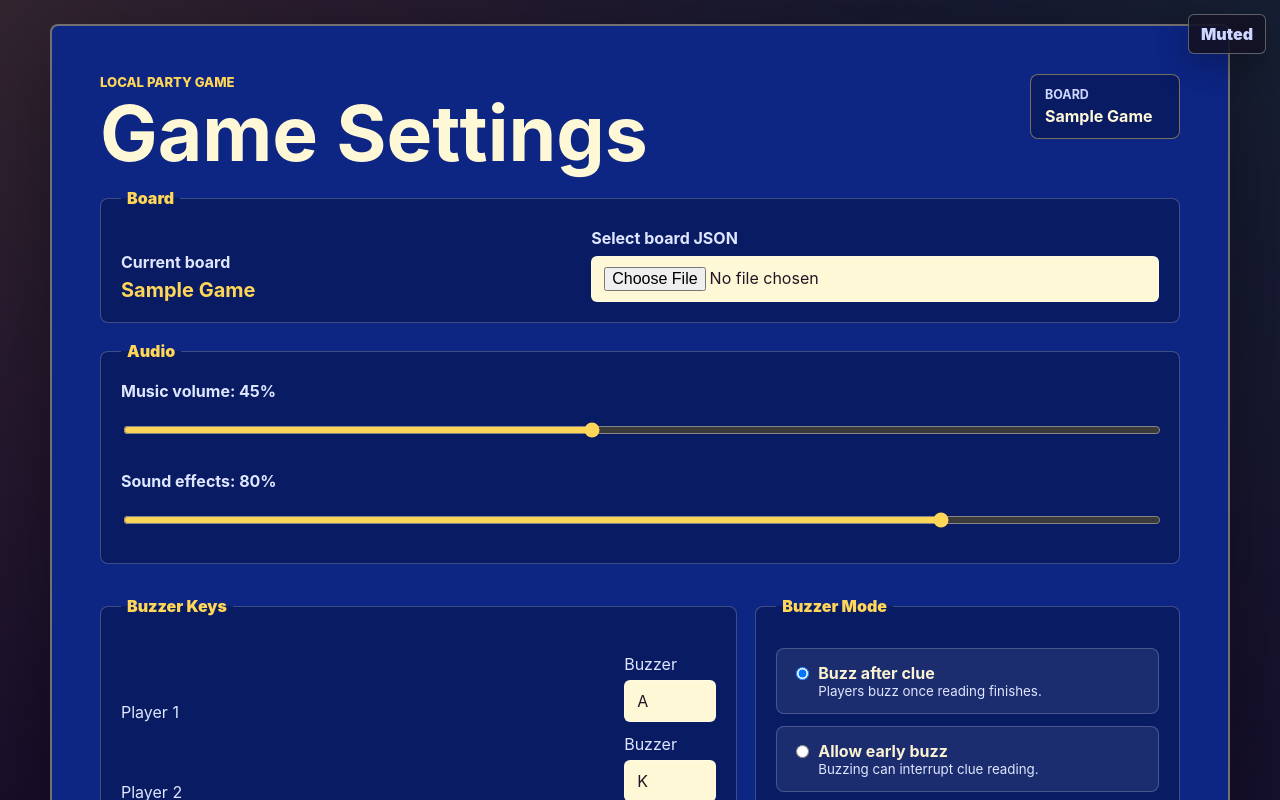
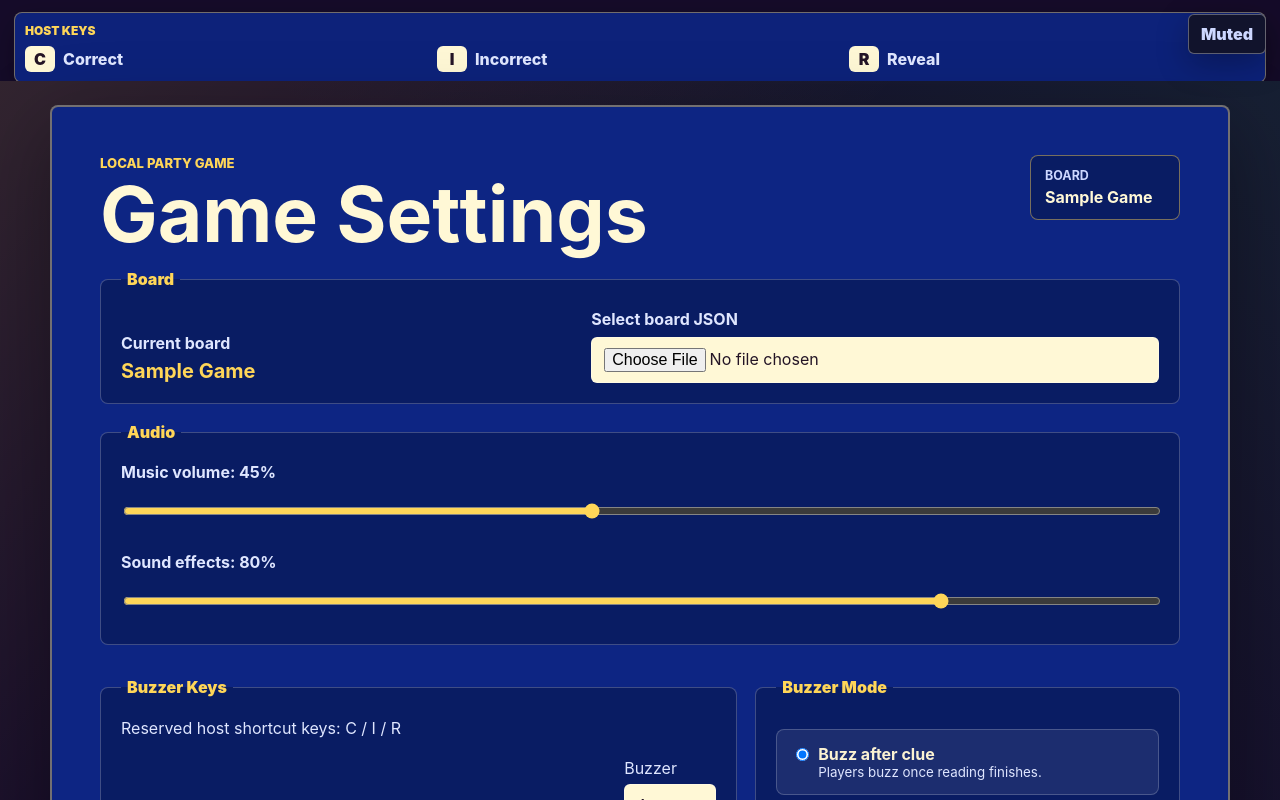
Before and after one commit to sukritganesh/Jeopardy, a React (Vite) app: page / in a window 1280 px wide. Both pictures are taken after a click on the button "Settings". Shown: the top 800 px of the page. Built offline with nearby package versions, Linux system fonts and the light colour scheme.

Commit message:
Added key legend, checks that buzzer keys are unique.

```diff
--- a/src/App.tsx
+++ b/src/App.tsx
@@ -6,6 +6,7 @@ import { FinalJeopardyClueScreen } from './components/FinalJeopardyClueScreen';
 import { FinalJeopardyWagerScreen } from './components/FinalJeopardyWagerScreen';
 import { FinalStandingsScreen } from './components/FinalStandingsScreen';
 import { RoundTransitionScreen } from './components/RoundTransitionScreen';
+import { ShortcutLegend } from './components/ShortcutLegend';
 import { SetupScreen } from './components/SetupScreen';
 import { GameAudio } from './game/audio';
 import { loadBoard } from './game/boardLoader';
@@ -16,6 +17,7 @@ import {
   type FinalWagers,
   getFinalJeopardyPlayers,
 } from './game/finalJeopardy';
+import { getBuzzerKeyProblems, isEditableKeyboardTarget, normalizeKeyboardKey } from './game/keyboard';
 import { getLowestScoringPlayer, isRoundComplete } from './game/rounds';
 import { loadSettings } from './game/settingsLoader';
 import { speakClue, stopSpeech } from './game/speech';
@@ -250,11 +252,15 @@ function App() {
         return;
       }
 
-      const key = event.key.toUpperCase();
+      if (isEditableKeyboardTarget(event.target)) {
+        return;
+      }
+
+      const key = normalizeKeyboardKey(event.key);
       const buzzingPlayer = players.find(
         (player) =>
           player.isActive &&
-          player.buzzerKey.toUpperCase() === key &&
+          normalizeKeyboardKey(player.buzzerKey) === key &&
           !attemptedPlayerIds.has(player.id),
       );
 
@@ -468,6 +474,10 @@ function App() {
   }
 
   function handleStartGame() {
+    if (getBuzzerKeyProblems(setup.players).length > 0) {
+      return;
+    }
+
     const startingPlayers = activePlayers.map((player) => ({
       ...player,
       name: player.name.trim() || player.id,
@@ -748,6 +758,7 @@ function App() {
   function withMuteButton(content: ReactNode) {
     return (
       <>
+        <ShortcutLegend />
         <button
           className={setup.audio.isMuted ? 'mute-button mute-button--muted' : 'mute-button'}
           type="button"
@@ -839,7 +850,6 @@ function App() {
         players={players}
         eligiblePlayers={finalEligiblePlayers}
         timerRemaining={finalTimerRemaining}
-        finalTimeSeconds={setup.finalJeopardyTimeSeconds}
         finalClueIsBeingRead={finalClueIsBeingRead}
         responseIsRevealed={finalResponseIsRevealed}
         ttsUnavailable={ttsUnavailable}
--- a/src/components/ClueScreen.tsx
+++ b/src/components/ClueScreen.tsx
@@ -1,5 +1,6 @@
 import { useEffect, useState } from 'react';
 import type { Board, BuzzMode, CluePhase, Player, SelectedClue } from '../game/types';
+import { isEditableKeyboardTarget, normalizeKeyboardKey } from '../game/keyboard';
 import { PlayerScoreboard } from './PlayerScoreboard';
 
 type ClueScreenProps = {
@@ -73,15 +74,37 @@ export function ClueScreen({
         return;
       }
 
-      if (event.key.toUpperCase() === 'R') {
+      if (isEditableKeyboardTarget(event.target)) {
+        return;
+      }
+
+      const key = normalizeKeyboardKey(event.key);
+
+      if (key === 'R') {
         event.preventDefault();
         setResponseIsRevealed(true);
+        return;
+      }
+
+      if (cluePhase !== 'answering' || buzzedPlayerId === null) {
+        return;
+      }
+
+      if (key === 'C') {
+        event.preventDefault();
+        onCorrect(buzzedPlayerId);
+        return;
+      }
+
+      if (key === 'I') {
+        event.preventDefault();
+        onIncorrect(buzzedPlayerId);
       }
     }
 
     window.addEventListener('keydown', handleKeyDown);
     return () => window.removeEventListener('keydown', handleKeyDown);
-  }, []);
+  }, [buzzedPlayerId, cluePhase, onCorrect, onIncorrect]);
 
   return (
     <main className="game-shell clue-shell">
@@ -127,7 +150,7 @@ export function ClueScreen({
             </>
           ) : (
             <button className="response-reveal-button" type="button" onClick={() => setResponseIsRevealed(true)}>
-              Reveal Response
+              Reveal Response (R)
             </button>
           )}
         </div>
@@ -162,7 +185,7 @@ export function ClueScreen({
                 </strong>
                 <div>
                   <button type="button" disabled={!isActiveAnswer} onClick={() => onCorrect(player.id)}>
-                    Correct
+                    Correct (C)
                   </button>
                   <button
                     type="button"
@@ -170,7 +193,7 @@ export function ClueScreen({
                     disabled={!isActiveAnswer}
                     onClick={() => onIncorrect(player.id)}
                   >
-                    Incorrect
+                    Incorrect (I)
                   </button>
                 </div>
               </article>
--- a/src/components/SetupScreen.tsx
+++ b/src/components/SetupScreen.tsx
@@ -1,5 +1,11 @@
-import { useState } from 'react';
+import { useState, type KeyboardEvent } from 'react';
 import type { AudioSettings, BuzzMode, Player, SetupConfig } from '../game/types';
+import {
+  HOST_SHORTCUTS,
+  getBuzzerKeyProblems,
+  isReservedShortcutKey,
+  normalizeKeyboardKey,
+} from '../game/keyboard';
 
 type SetupScreenProps = {
   setup: SetupConfig;
@@ -38,8 +44,43 @@ export function SetupScreen({
 }: SetupScreenProps) {
   const [setupPage, setSetupPage] = useState<'players' | 'settings'>('players');
   const activePlayers = setup.players.filter((player) => player.isActive);
-  const canStart = boardStatus === 'ready' && activePlayers.length > 0;
+  const buzzerKeyProblems = getBuzzerKeyProblems(setup.players);
+  const canStart = boardStatus === 'ready' && activePlayers.length > 0 && buzzerKeyProblems.length === 0;
   const pageTitle = setupPage === 'players' ? 'Jeopardy Clone' : 'Game Settings';
+  const reservedShortcutText = HOST_SHORTCUTS.map((shortcut) => shortcut.key).join(' / ');
+
+  function handleBuzzerKeyInput(playerId: string, value: string) {
+    const key = normalizeKeyboardKey(value);
+
+    if (!key || isReservedShortcutKey(key)) {
+      return;
+    }
+
+    if (
+      activePlayers.some(
+        (player) => player.id !== playerId && normalizeKeyboardKey(player.buzzerKey) === key,
+      )
+    ) {
+      return;
+    }
+
+    onPlayerChange(playerId, { buzzerKey: key });
+  }
+
+  function handleBuzzerKeyDown(playerId: string, event: KeyboardEvent<HTMLInputElement>) {
+    if (event.altKey || event.ctrlKey || event.metaKey) {
+      return;
+    }
+
+    const key = normalizeKeyboardKey(event.key);
+
+    if (!key) {
+      return;
+    }
+
+    event.preventDefault();
+    handleBuzzerKeyInput(playerId, key);
+  }
 
   return (
     <main className="app-shell app-shell--setup">
@@ -162,6 +203,14 @@ export function SetupScreen({
             <div className="setup-grid">
               <fieldset className="form-section">
                 <legend>Buzzer Keys</legend>
+                <p className="field-help">Reserved host shortcut keys: {reservedShortcutText}</p>
+                {buzzerKeyProblems.length > 0 && (
+                  <div className="notice notice--error">
+                    {buzzerKeyProblems.map((problem) => (
+                      <p key={problem}>{problem}</p>
+                    ))}
+                  </div>
+                )}
                 <div className="player-config-list">
                   {setup.players.map((player, index) =>
                     player.isActive ? (
@@ -173,11 +222,8 @@ export function SetupScreen({
                             maxLength={1}
                             value={player.buzzerKey}
                             aria-label={`${player.name} buzzer key`}
-                            onChange={(event) =>
-                              onPlayerChange(player.id, {
-                                buzzerKey: event.target.value.toUpperCase(),
-                              })
-                            }
+                            onKeyDown={(event) => handleBuzzerKeyDown(player.id, event)}
+                            onChange={(event) => handleBuzzerKeyInput(player.id, event.target.value)}
                           />
                         </label>
                       </div>
--- /dev/null
+++ b/src/components/ShortcutLegend.tsx
@@ -0,0 +1,17 @@
+import { HOST_SHORTCUTS } from '../game/keyboard';
+
+export function ShortcutLegend() {
+  return (
+    <aside className="shortcut-legend" aria-label="Host keyboard shortcuts">
+      <span>Host Keys</span>
+      <dl>
+        {HOST_SHORTCUTS.map((shortcut) => (
+          <div key={shortcut.key}>
+            <dt>{shortcut.key}</dt>
+            <dd>{shortcut.label}</dd>
+          </div>
+        ))}
+      </dl>
+    </aside>
+  );
+}
--- /dev/null
+++ b/src/game/keyboard.ts
@@ -0,0 +1,76 @@
+import type { Player } from './types';
+
+export type HostShortcut = {
+  key: string;
+  label: string;
+  description: string;
+};
+
+export const HOST_SHORTCUTS: HostShortcut[] = [
+  { key: 'C', label: 'Correct', description: 'Mark active response correct' },
+  { key: 'I', label: 'Incorrect', description: 'Mark active response incorrect' },
+  { key: 'R', label: 'Reveal', description: 'Reveal correct response' },
+];
+
+const RESERVED_SHORTCUT_KEYS = new Set(HOST_SHORTCUTS.map((shortcut) => shortcut.key));
+
+export function normalizeKeyboardKey(value: string) {
+  const trimmedValue = value.trim();
+
+  return trimmedValue.length === 1 ? trimmedValue.toUpperCase() : '';
+}
+
+export function getReservedShortcutLabel(key: string) {
+  const normalizedKey = normalizeKeyboardKey(key);
+  return HOST_SHORTCUTS.find((shortcut) => shortcut.key === normalizedKey)?.label;
+}
+
+export function isReservedShortcutKey(key: string) {
+  return RESERVED_SHORTCUT_KEYS.has(normalizeKeyboardKey(key));
+}
+
+export function getBuzzerKeyProblems(players: Player[]) {
+  const problems: string[] = [];
+  const seenKeys = new Map<string, string>();
+
+  for (const player of players.filter((candidate) => candidate.isActive)) {
+    const key = normalizeKeyboardKey(player.buzzerKey);
+    const playerName = player.name.trim() || player.id;
+
+    if (!key) {
+      problems.push(`${playerName} needs a buzzer key.`);
+      continue;
+    }
+
+    const reservedLabel = getReservedShortcutLabel(key);
+
+    if (reservedLabel) {
+      problems.push(`${playerName} cannot use ${key}; it is reserved for ${reservedLabel}.`);
+      continue;
+    }
+
+    const firstPlayerWithKey = seenKeys.get(key);
+
+    if (firstPlayerWithKey) {
+      problems.push(`${playerName} and ${firstPlayerWithKey} cannot both use ${key}.`);
+      continue;
+    }
+
+    seenKeys.set(key, playerName);
+  }
+
+  return problems;
+}
+
+export function isEditableKeyboardTarget(target: EventTarget | null) {
+  if (!(target instanceof HTMLElement)) {
+    return false;
+  }
+
+  return (
+    target instanceof HTMLInputElement ||
+    target instanceof HTMLTextAreaElement ||
+    target instanceof HTMLSelectElement ||
+    target.isContentEditable
+  );
+}
--- a/src/styles.css
+++ b/src/styles.css
@@ -148,6 +148,14 @@ h2 {
   color: #6e1026;
 }
 
+.notice p {
+  margin: 0;
+}
+
+.notice p + p {
+  margin-top: 6px;
+}
+
 .mute-button {
   position: fixed;
   top: 14px;
@@ -167,6 +175,57 @@ h2 {
   border-color: rgba(255, 255, 255, 0.32);
   background: rgba(18, 18, 36, 0.9);
   color: #cdd7ff;
+}
+
+.shortcut-legend {
+  position: fixed;
+  top: 70px;
+  left: 14px;
+  z-index: 20;
+  width: 142px;
+  border: 1px solid rgba(255, 214, 88, 0.42);
+  border-radius: 8px;
+  padding: 10px;
+  background: rgba(13, 37, 131, 0.9);
+  color: #fff8d6;
+  box-shadow: 0 10px 32px rgba(0, 0, 0, 0.28);
+}
+
+.shortcut-legend > span {
+  display: block;
+  color: #ffd658;
+  font-size: 0.75rem;
+  font-weight: 900;
+  text-transform: uppercase;
+}
+
+.shortcut-legend dl {
+  display: grid;
+  gap: 6px;
+  margin: 8px 0 0;
+}
+
+.shortcut-legend div {
+  display: grid;
+  grid-template-columns: 30px minmax(0, 1fr);
+  gap: 8px;
+  align-items: center;
+}
+
+.shortcut-legend dt {
+  display: grid;
+  min-height: 26px;
+  place-items: center;
+  border-radius: 6px;
+  background: #fff8d6;
+  color: #241526;
+  font-weight: 900;
+}
+
+.shortcut-legend dd {
+  margin: 0;
+  color: #dfe6ff;
+  font-weight: 800;
 }
 
 .setup-grid {
@@ -210,6 +269,12 @@ h2 {
   display: block;
   margin-bottom: 8px;
   font-weight: 700;
+}
+
+.field-help {
+  margin: 0 0 10px;
+  color: #dfe6ff;
+  line-height: 1.4;
 }
 
 .timer-field-label {
@@ -719,7 +784,27 @@ input[type="range"] {
   gap: 10px;
 }
 
+@media (max-width: 1520px) {
+  .shortcut-legend {
+    position: static;
+    width: auto;
+    margin: 12px 14px -2px;
+  }
+
+  .shortcut-legend dl {
+    grid-template-columns: repeat(3, minmax(0, 1fr));
+  }
+}
+
 @media (max-width: 900px) {
+  .shortcut-legend {
+    margin-inline: 14px;
+  }
+
+  .shortcut-legend div {
+    grid-template-columns: 28px minmax(0, 1fr);
+  }
+
   .setup-heading,
   .game-header,
   .host-panel-heading,
```
Also changed, not shown: src/components/FinalJeopardyClueScreen.tsx (+32 -11 lines), 2 other files (tests, documents, lock files or other folders).
